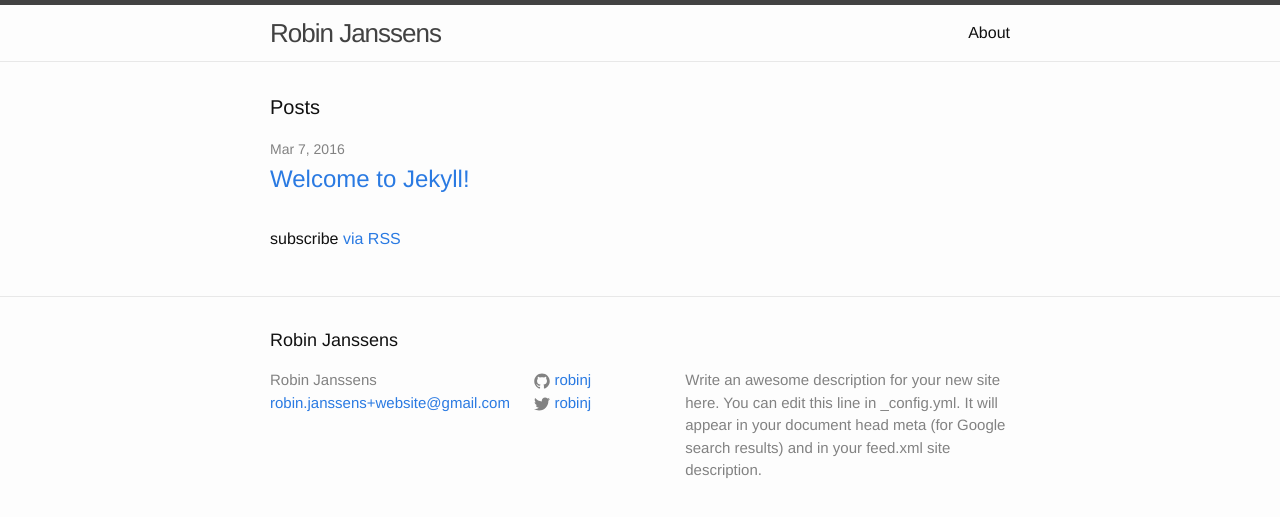
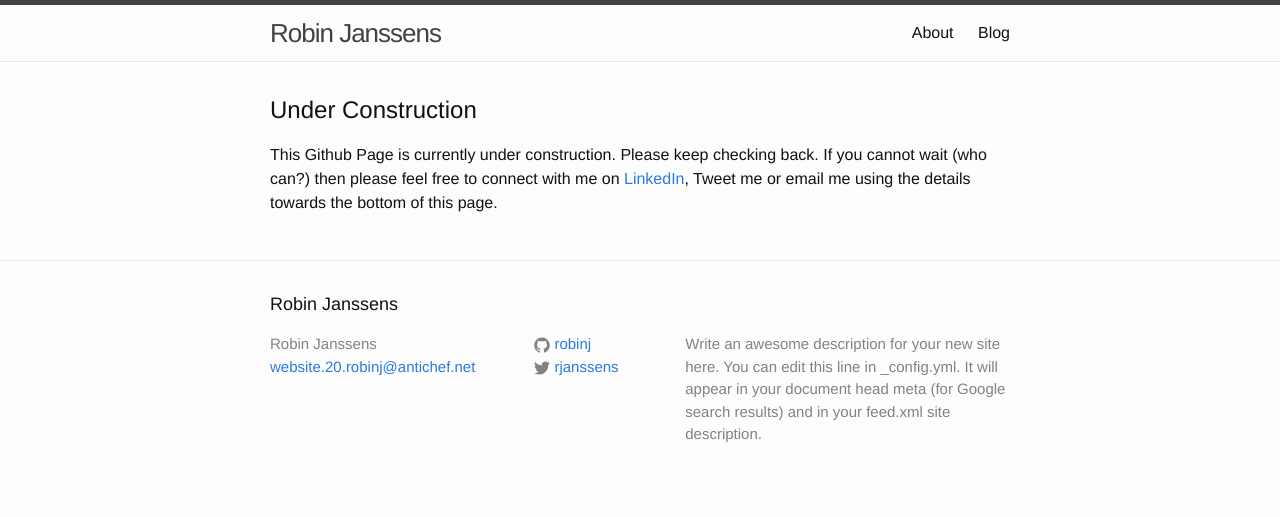
Before and after one commit to robinj/robinj.github.io, a Jekyll site: the page built from index.html, in a window 1280 px wide. Shown: the top 517 px of the page. Built offline with Jekyll 4.4.1, drawn with Linux system fonts in a browser that asks for light colours.

Commit message:
Moved the blog and configured some settings

```diff
--- a/_config.yml
+++ b/_config.yml
@@ -7,14 +7,14 @@
 
 # Site settings
 title: Robin Janssens
-email: robin.janssens+website@gmail.com
+email: website.20.robinj@antichef.net
 description: > # this means to ignore newlines until "baseurl:"
   Write an awesome description for your new site here. You can edit this
   line in _config.yml. It will appear in your document head meta (for
   Google search results) and in your feed.xml site description.
 baseurl: "" # the subpath of your site, e.g. /blog
 url: "http://robin.pm" # the base hostname & protocol for your site
-twitter_username: robinj
+twitter_username: rjanssens
 github_username:  robinj
 
 # Build settings
--- a/index.html
+++ b/index.html
@@ -3,21 +3,8 @@
 ---
 
 <div class="home">
-
-  <h1 class="page-heading">Posts</h1>
-
-  <ul class="post-list">
-    {% for post in site.posts %}
-      <li>
-        <span class="post-meta">{{ post.date | date: "%b %-d, %Y" }}</span>
-
-        <h2>
-          <a class="post-link" href="{{ post.url | prepend: site.baseurl }}">{{ post.title }}</a>
-        </h2>
-      </li>
-    {% endfor %}
-  </ul>
-
-  <p class="rss-subscribe">subscribe <a href="{{ "/feed.xml" | prepend: site.baseurl }}">via RSS</a></p>
-
+    <article>
+        <h1>Under Construction</h1>
+        <p>This Github Page is currently under construction. Please keep checking back. If you cannot wait (who can?) then please feel free to connect with me on <a href="https://uk.linkedin.com/in/robinjanssens">LinkedIn</a>, Tweet me or email me using the details towards the bottom of this page.</p>
+    </article>
 </div>
```
Also changed, not shown: blog.html (added, +25 -0 lines), README.md (added).
